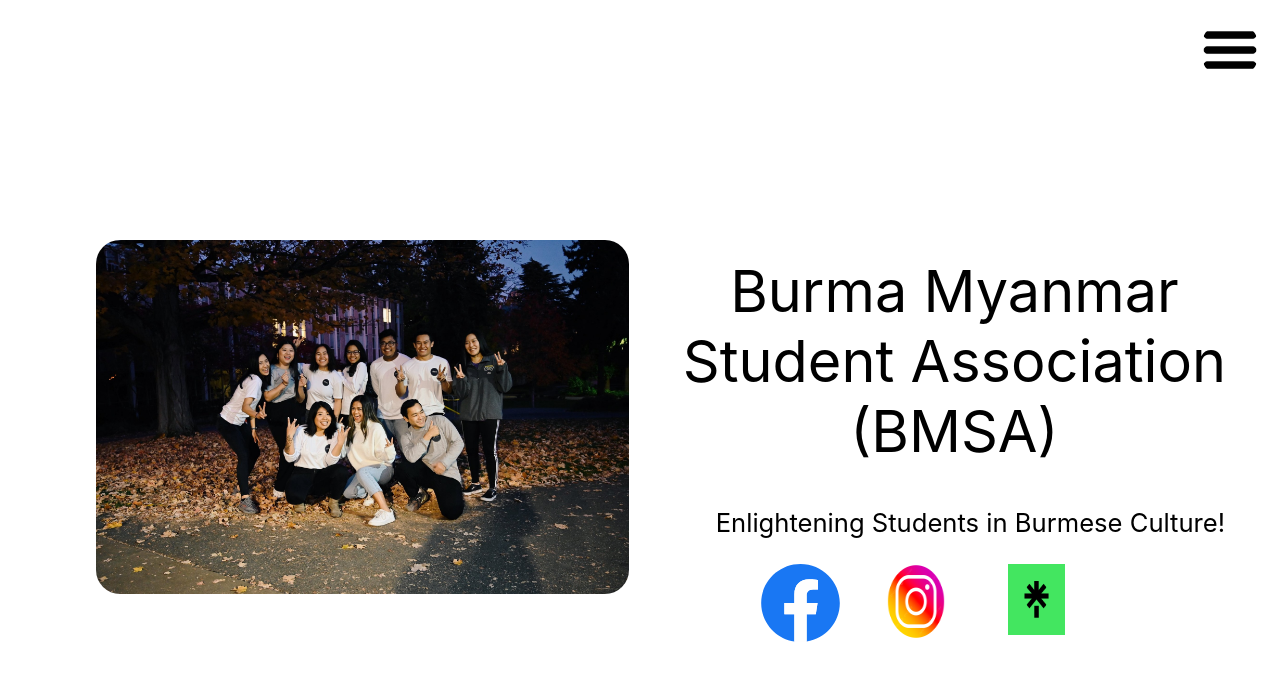
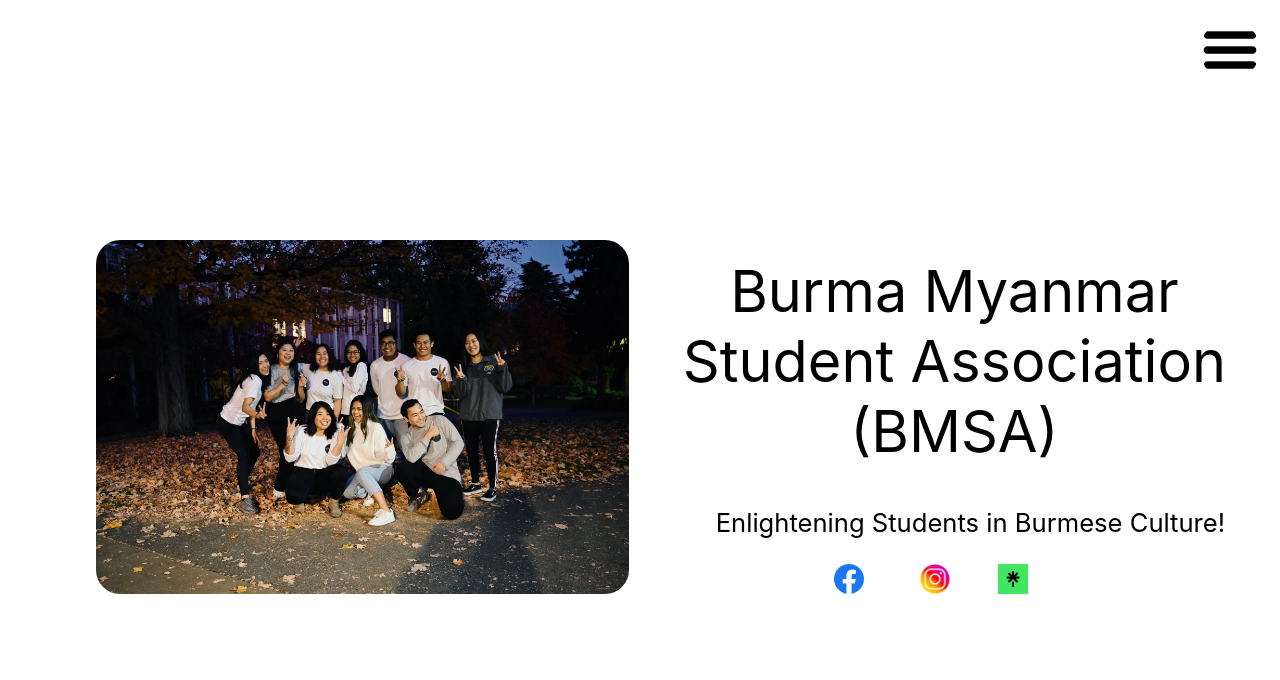
Before and after one commit to davin-win-kyi/BMSA_Website, a React (Create React App) app: page / in a window 1280 px wide. Shown: the top 680 px of the page. Built offline with nearby package versions, Linux system fonts and the light colour scheme.

Commit message:
"margin updates"

```diff
--- a/src/Components/Home/Home.css
+++ b/src/Components/Home/Home.css
@@ -43,25 +43,25 @@ Update so that there are flex boxes for the elements, also add a div
 
 .home-social-first {
   height: 7.5vh;
-  margin-left: 9vw;
+  margin-left: 16vw;
   margin-right: 4vh;
-  width: 50%;
-  height: 50%;
+  width: 30px;
+  height: 30px;
 }
 
 .home-social-other1 {
   height: 7.5vh;
   margin-left: 3vh;
   margin-right: 3vh;
-  width: 47.5%;
-  height: 47.5%;
+  width: 30px;
+  height: 30px;
 }
 
 .home-social-other2 {
   height: 7.5vh;
   margin-left: 3vh;
   margin-right: 4vh;
-  width: 45%;
-  height: 45%;
+  width: 30px;
+  height: 30px;
   margin-top: 0vh;
 }
```
